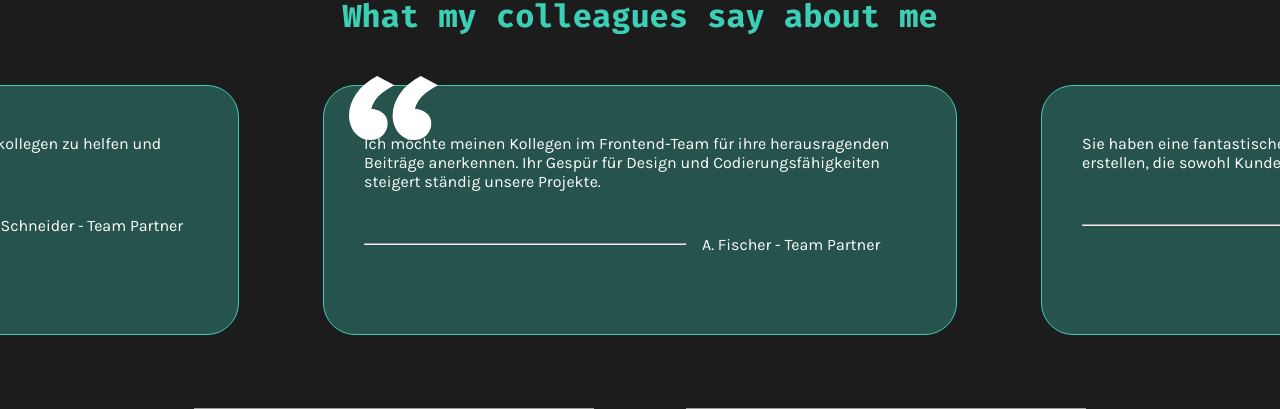
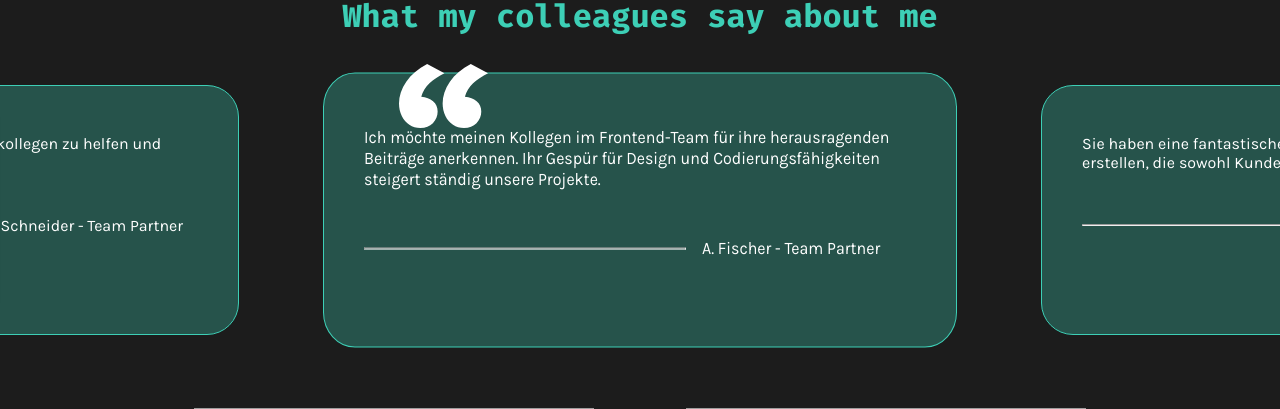
Before and after one commit to PaterAnderson/portfolio, an Angular app: page / in a window 1280 px wide. Shown: the part 3272-3681 px from the top of the page. Built offline with nearby package versions, Linux system fonts and the light colour scheme; grey boxes are pictures that could not be loaded; a web font is replaced by a local one.

Commit message:
added scale effect on active card

```diff
--- a/src/app/comments/comments.component.html
+++ b/src/app/comments/comments.component.html
@@ -3,7 +3,11 @@
         <img class="quote" src="/assets/img/deco/quotes.svg">
         <h1>What my colleagues say about me</h1>
         <div class="card-section">
-            <div class="card" [ngClass]="getAnimationClass()" *ngFor="let card of [lastComment, currentComment, nextComment]; let i = index">
+            <div class="card" [ngClass]="{
+         'scale-y': i === 1 && animationClass === 'scale-y',
+         'move-left': animationClass === 'move-left',
+         'move-right': animationClass === 'move-right'
+            }" *ngFor="let card of [lastComment, currentComment, nextComment]; let i = index">
                 <div class="content">
                     <p>{{ card.text }}</p>
                     <div class="name">
@@ -19,7 +23,7 @@
             </button>
             <div class="dots">
                 <span *ngFor="let comment of comments; let i = index"
-                      [ngClass]="{'active': i === currentCommentIndex}">
+                    [ngClass]="{'active': comment === currentComment}">
                     •
                 </span>
             </div>
--- a/src/app/comments/comments.component.scss
+++ b/src/app/comments/comments.component.scss
@@ -59,7 +59,6 @@ section {
     display: flex;
     justify-content: center;
     position: relative;
-    overflow: hidden;
     gap: 84px;
     background: linear-gradient(90deg, #1C1C1C 0%, rgba(28, 28, 28, 0) 10%, rgba(28, 28, 28, 0) 90%, #1C1C1C 100%);
 
@@ -142,7 +141,12 @@ section {
 
 .quote {
     position: absolute;
-    top: 3348px;
-    left: 349px;
+    top: 3336px;
+    left: 399px;
     z-index: 1;
 }
+
+.scale-y {
+    transform: scaleY(1.1); /* oder den gewünschten Skalierungsfaktor */
+    transition: transform 0.3s ease;
+}
--- a/src/app/comments/comments.component.ts
+++ b/src/app/comments/comments.component.ts
@@ -27,8 +27,13 @@ export class CommentsComponent {
     }
   ];
 
+  ngOnInit() {
+    this.animationClass = 'scale-y';
+  }
+
   toggleComment(direction: string): void {
     this.animationClass = '';
+
     setTimeout(() => {
       this.animationClass = direction === 'next' ? 'move-left' : 'move-right';
 
@@ -43,11 +48,10 @@ export class CommentsComponent {
             ? this.currentCommentIndex + 1
             : 0;
       }
+      setTimeout(() => {
+        this.animationClass = 'scale-y';
+      }, 400);
     }, 50);
-  }
-
-  getAnimationClass() {
-    return this.animationClass;
   }
 
   get currentComment() {
```
